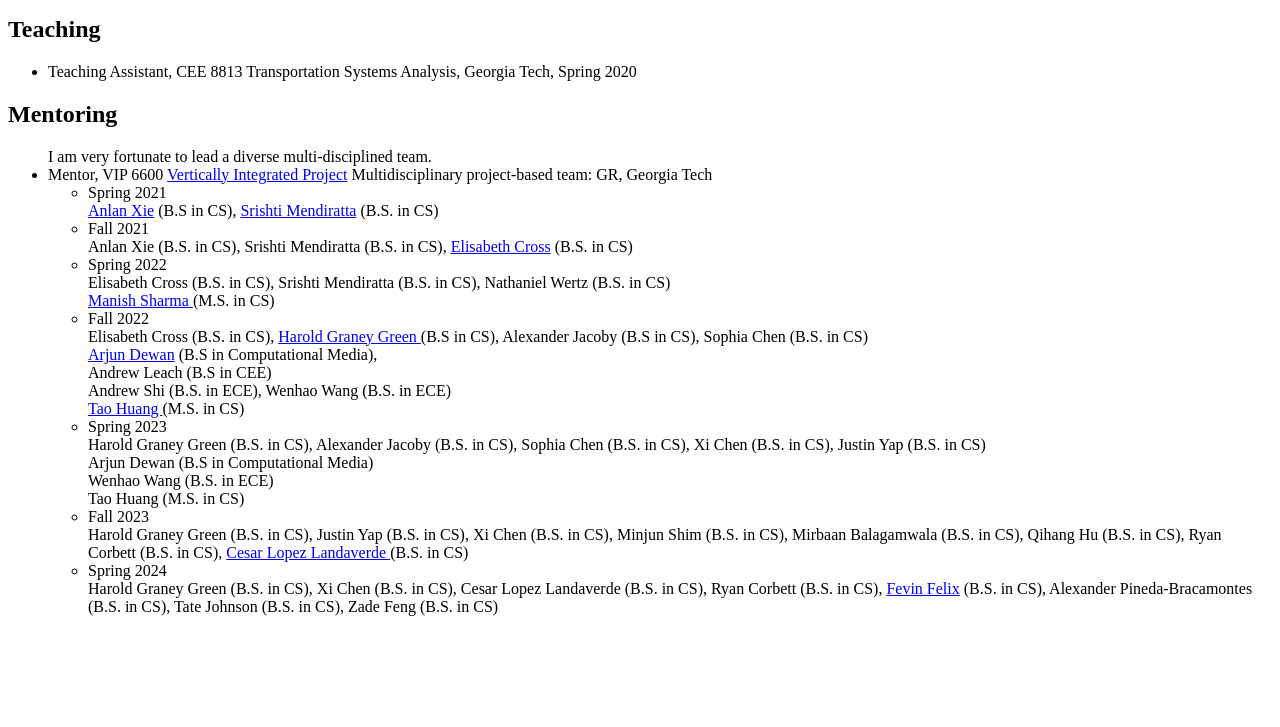
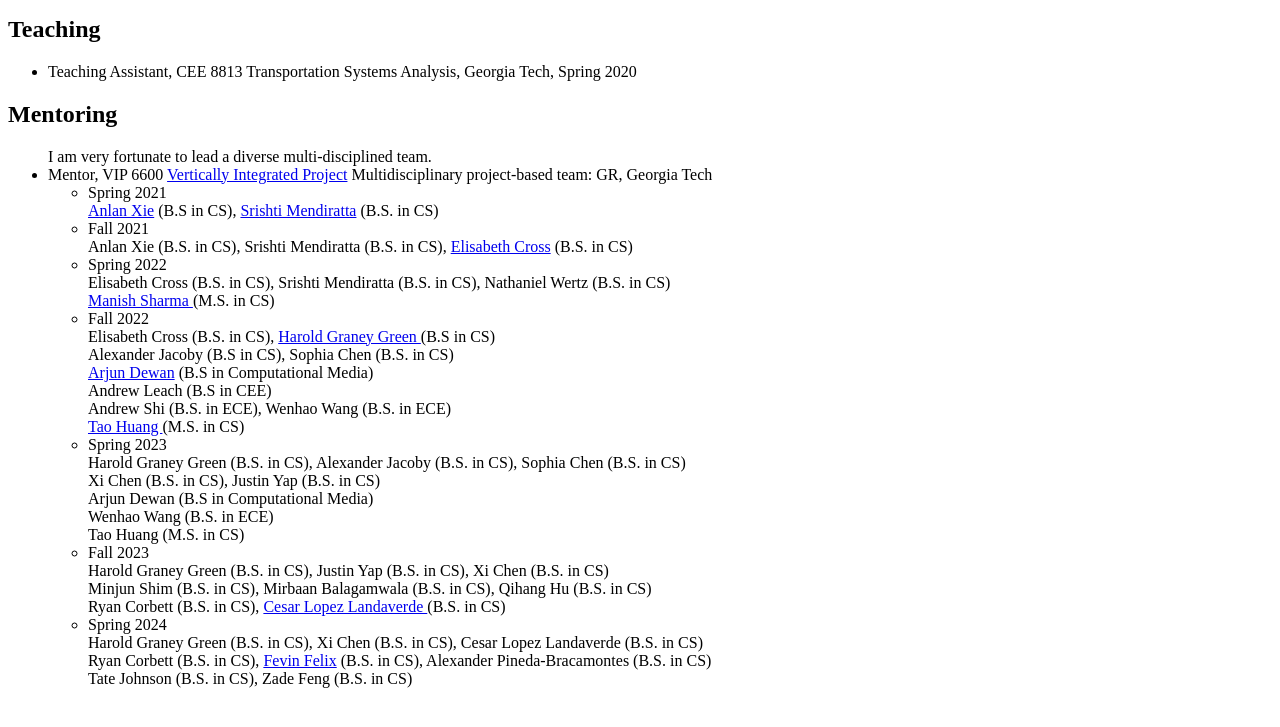
Before and after one commit to YangjiaoChen/YangjiaoChen.github.io, a Jekyll site: the page built from teaching.html, in a window 1280 px wide, cut to the strip 112-839 px from the top of the page. Built offline with Jekyll 4.4.1, drawn with Linux system fonts in a browser that asks for light colours.

```diff
--- a/teaching.html
+++ b/teaching.html
@@ -91,11 +91,12 @@ title: "Yangjiao Chen: teaching"
 		Manish Sharma </a> (M.S. in CS)
     <li> Fall 2022 </li>
                 Elisabeth Cross (B.S. in CS),
-		<a href="https://www.linkedin.com/in/harrygraneygreen/">Harold Graney Green </a> (B.S in CS),
+		<a href="https://www.linkedin.com/in/harrygraneygreen/">Harold Graney Green </a> (B.S in CS)
+		<br />
 		Alexander Jacoby (B.S in CS),
 		Sophia Chen (B.S. in CS)
 		<br />
-		<a href="https://www.linkedin.com/in/arjunjdewan/">Arjun Dewan</a>  (B.S in Computational Media),
+		<a href="https://www.linkedin.com/in/arjunjdewan/">Arjun Dewan</a>  (B.S in Computational Media)
 		<br />
 		Andrew Leach (B.S in CEE)
 		<br />
@@ -103,8 +104,9 @@ title: "Yangjiao Chen: teaching"
 		<br />
 		<a href="https://www.linkedin.com/in/meet-taohuang/">Tao Huang </a> (M.S. in CS)
     <li> Spring 2023 </li>
-Harold Graney Green  (B.S. in CS), Alexander Jacoby  (B.S. in CS),  Sophia Chen (B.S. in CS),
-		 Xi Chen (B.S. in CS), Justin Yap (B.S. in CS)
+Harold Graney Green  (B.S. in CS), Alexander Jacoby  (B.S. in CS),  Sophia Chen (B.S. in CS)
+		<br />
+		Xi Chen (B.S. in CS), Justin Yap (B.S. in CS)
 		<br />
 		Arjun Dewan (B.S in Computational Media)
 		<br />
@@ -112,15 +114,21 @@ Harold Graney Green  (B.S. in CS), Alexander Jacoby  (B.S. in CS),  Sophia Chen
 		<br />
 		Tao Huang (M.S. in CS)
     <li> Fall 2023 </li>
-Harold Graney Green (B.S. in CS), Justin Yap (B.S. in CS), Xi Chen (B.S. in CS),
-		Minjun Shim (B.S. in CS), Mirbaan Balagamwala (B.S. in CS), Qihang Hu (B.S. in CS),
+Harold Graney Green (B.S. in CS), Justin Yap (B.S. in CS), Xi Chen (B.S. in CS)
+		<br />
+		Minjun Shim (B.S. in CS), Mirbaan Balagamwala (B.S. in CS), Qihang Hu (B.S. in CS)
+		<br />
 		Ryan Corbett (B.S. in CS),
 		<a href="https://www.linkedin.com/in/cesar-landaverde/">Cesar Lopez Landaverde </a>(B.S. in CS)
     <li> Spring 2024 </li>
 Harold Graney Green (B.S. in CS), Xi Chen (B.S. in CS),
-		Cesar Lopez Landaverde (B.S. in CS), Ryan Corbett (B.S. in CS),
+		Cesar Lopez Landaverde (B.S. in CS)
+		<br />
+		Ryan Corbett (B.S. in CS),
 		<a href="https://www.linkedin.com/in/fevinfelix/">Fevin Felix</a> (B.S. in CS),
-		Alexander Pineda-Bracamontes (B.S. in CS), Tate Johnson (B.S. in CS), Zade Feng (B.S. in CS)
+		Alexander Pineda-Bracamontes (B.S. in CS)
+		<br />
+		Tate Johnson (B.S. in CS), Zade Feng (B.S. in CS)
 	</ul>
   </div>
 </ul>
```
